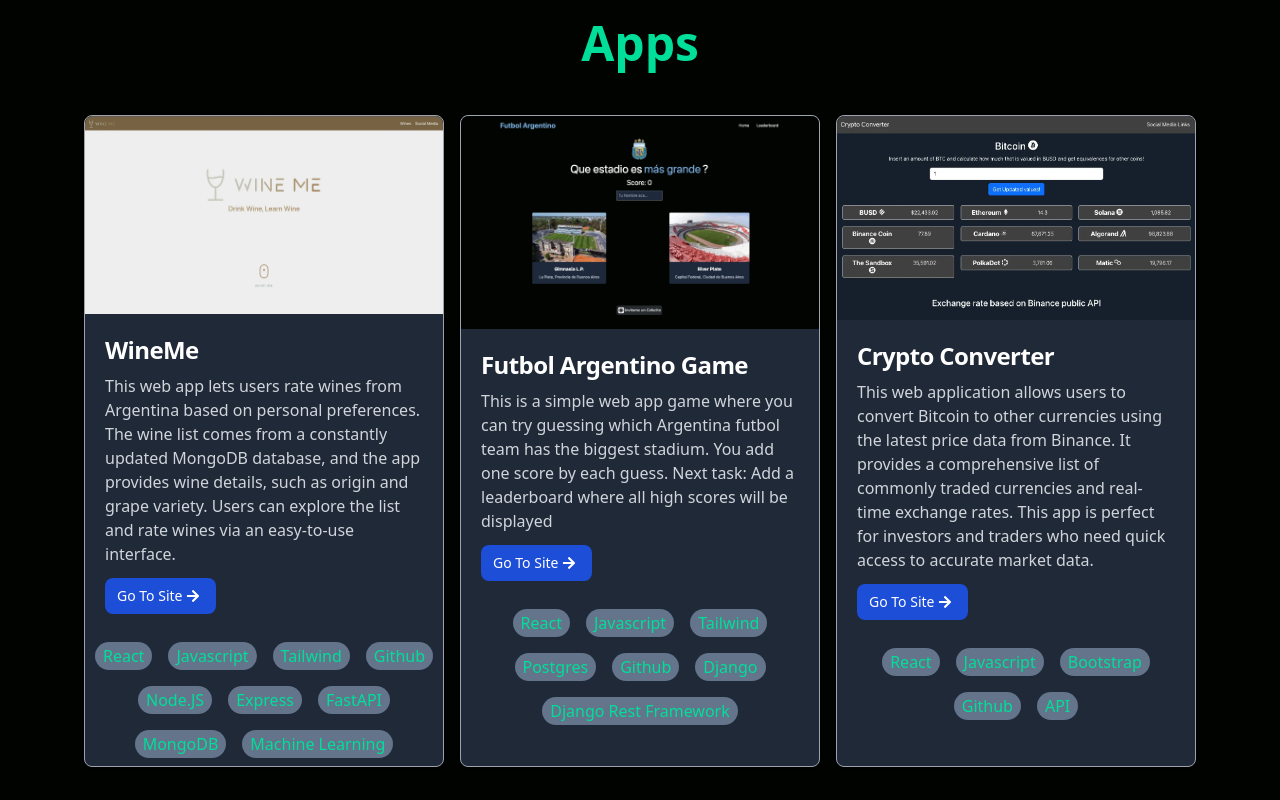
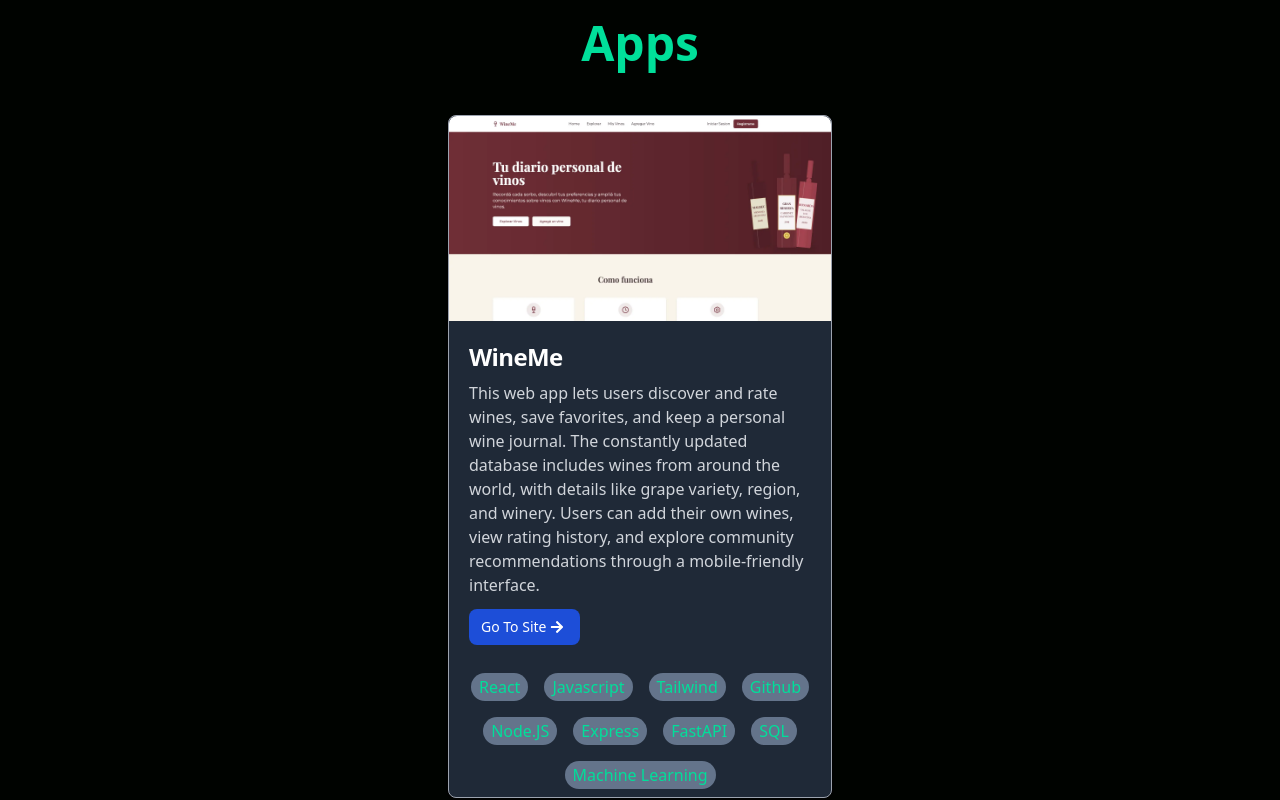
Before and after one commit to tomyferra/Portfolio-Tailwind, a React (Create React App) app: page / in a window 1280 px wide. Shown: the part 2321-3121 px from the top of the page. Built offline with nearby package versions, Linux system fonts and the light colour scheme.

Commit message:
Changed portfolio

```diff
--- a/src/components/Projects.js
+++ b/src/components/Projects.js
@@ -10,10 +10,10 @@ function Projects() {
     <div id='Apps' className="grid grid-cols-1 justify-between items-center max-w-[1240px] mx-auto p-16 pt-24">
       <FaCode className='mx-auto items-center' size={50}  color='white'/>
       <h1 className='text-[#00df9a] text-3xl text-center font-bold p-4 mb-8 md:text-5xl sm:text-4xl'>Apps</h1>
-      <div class="grid sm:grid-cols-2 sm:gap-4 md:grid-cols-3 md:gap-4 gap-4 justify-center">
-        <Project name='WineMe' sitepicture={WineApp} summary="This web app lets users rate wines from Argentina based on personal preferences. The wine list comes from a constantly updated MongoDB database, and the app provides wine details, such as origin and grape variety. Users can explore the list and rate wines via an easy-to-use interface." url='https://wineme.onrender.com/' technologies={["React", "Javascript", "Tailwind", "Github", "Node.JS", "Express", "FastAPI", "MongoDB", "Machine Learning" ]}/>
-        <Project name='Futbol Argentino Game' sitepicture={FutbolArgentino} summary='This is a simple web app game where you can try guessing which Argentina futbol team has the biggest stadium. You add one score by each guess. Next task: Add a leaderboard where all high scores will be displayed' url='https://futbolargentinojuego.vercel.app/' technologies={["React", "Javascript", "Tailwind", "Postgres", "Github", "Django", "Django Rest Framework"]}/>
-        <Project name='Crypto Converter' sitepicture={CryptoApp} summary='This web application allows users to convert Bitcoin to other currencies using the latest price data from Binance. It provides a comprehensive list of commonly traded currencies and real-time exchange rates. This app is perfect for investors and traders who need quick access to accurate market data.' url='https://tomyferra.github.io/cryptoconverter/' technologies={["React", "Javascript", "Bootstrap","Github", "API"]}/>
+      <div className="grid sm:grid-cols-1 sm:gap-4 md:grid-cols-1 md:gap-4 gap-4 justify-items-center items-stretch">
+        <Project name='WineMe' sitepicture={WineApp} summary="This web app lets users discover and rate wines, save favorites, and keep a personal wine journal. The constantly updated database includes wines from around the world, with details like grape variety, region, and winery. Users can add their own wines, view rating history, and explore community recommendations through a mobile-friendly interface." url='https://wineme-app.vercel.app/' technologies={["React", "Javascript", "Tailwind", "Github", "Node.JS", "Express", "FastAPI", "SQL", "Machine Learning" ]}/>
+        {/* <Project name='Futbol Argentino Game' sitepicture={FutbolArgentino} summary='This is a simple web app game where you can try guessing which Argentina futbol team has the biggest stadium. You add one score by each guess. Next task: Add a leaderboard where all high scores will be displayed' url='https://futbolargentinojuego.vercel.app/' technologies={["React", "Javascript", "Tailwind", "Postgres", "Github", "Django", "Django Rest Framework"]}/> */}
+        {/* <Project name='Crypto Converter' sitepicture={CryptoApp} summary='This web application allows users to convert Bitcoin to other currencies using the latest price data from Binance. It provides a comprehensive list of commonly traded currencies and real-time exchange rates. This app is perfect for investors and traders who need quick access to accurate market data.' url='https://tomyferra.github.io/cryptoconverter/' technologies={["React", "Javascript", "Bootstrap","Github", "API"]}/> */}
       </div>
     </div>
   )
```
Also changed, not shown: src/images/WineApp.webp (deleted), src/images/WineMe.webp.
